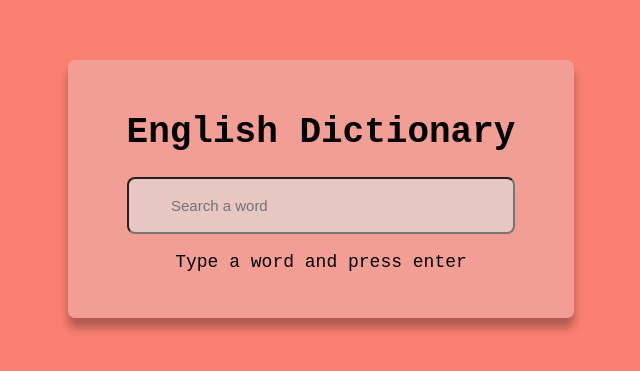
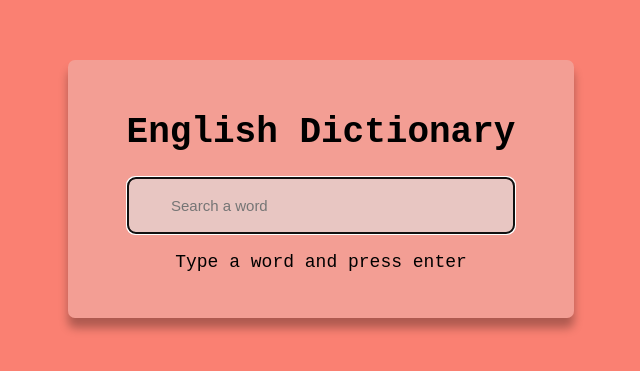
Before and after one commit to tanmoyPaul12/Eng-dictionary, a plain HTML site: page index.html in a window 1280 px wide. Shown: the part 211-582 px from the top of the page, without its empty margins (319-959 px from the left). Drawn offline with Linux system fonts and the light colour scheme.

Commit message:
html done

```diff
--- a/index.html
+++ b/index.html
@@ -9,7 +9,7 @@
 <body>
     <div class="container">
         <h1 class="heading">English Dictionary</h1>
-        <input placeholder="Search a word" type="text" class="input" id="input">
+        <input placeholder="Search a word" type="text" class="input" id="input" autofocus autocomplete="off">
         <p class="info" id="info">Type a word and press enter</p>
 
         <div class="meaning-container" id="meaning-container">
```
